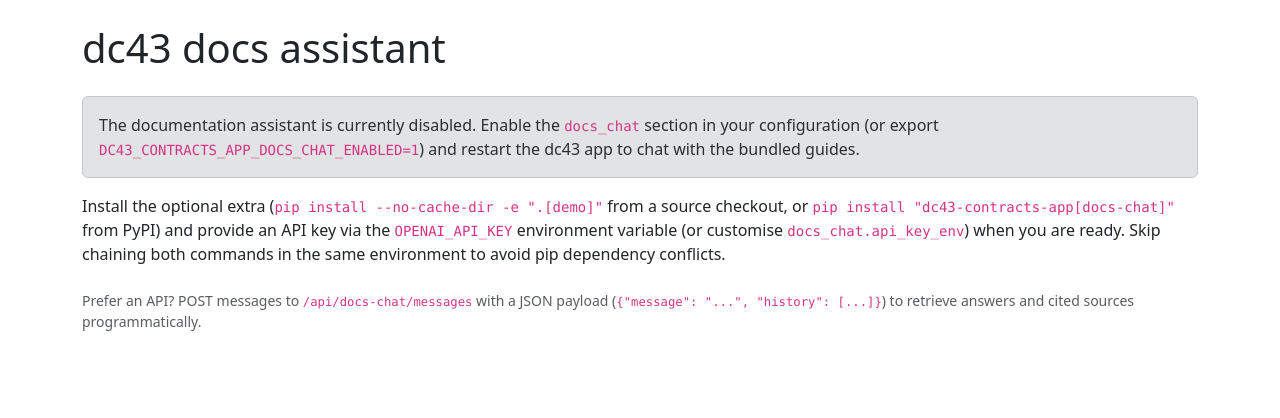
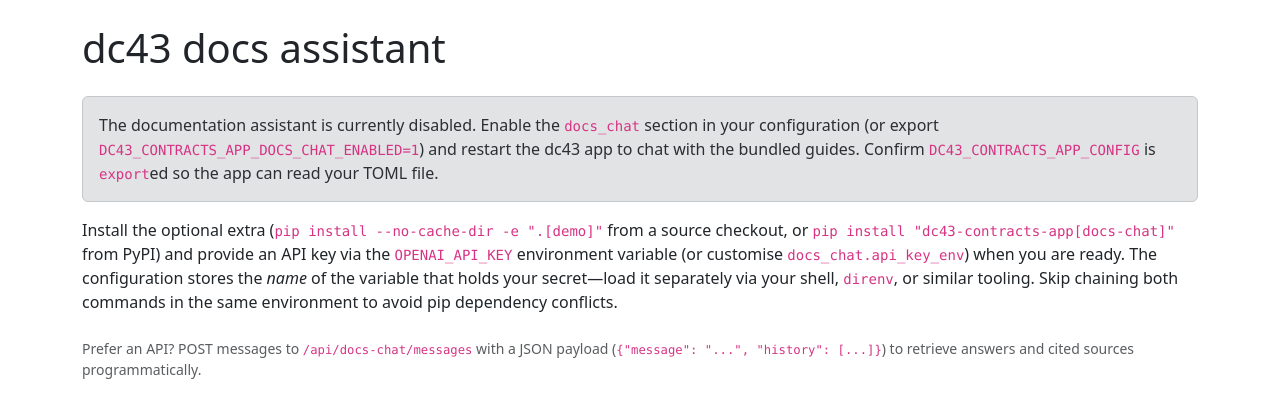
Before and after one commit to NextLab-SRL/dc43, a FastAPI app: template packages/dc43-contracts-app/src/dc43_contracts_app/templates/docs_chat.html in a window 1280 px wide. Shown: the part 56-474 px from the top of the page. Run offline with FastAPI, Linux system fonts and the light colour scheme; the template is opened without the code that fills it, so the values that code supplies are empty; some libraries are stand-ins or nearby versions.

Commit message:
Clarify docs chat config environment requirements

```diff
--- a/docs/templates/dc43-contracts-app.toml
+++ b/docs/templates/dc43-contracts-app.toml
@@ -1,6 +1,9 @@
 # Example configuration for the dc43 contracts application.
 # Copy this file next to your deployment (e.g. /etc/dc43/contracts-app.toml)
-# and update the paths to match your environment.
+# and update the paths to match your environment. Export the file path via
+# `DC43_CONTRACTS_APP_CONFIG=/path/to/contracts-app.toml` before launching the
+# demo so the app picks it up, and remember that `docs_chat.api_key_env`
+# contains the *name* of the environment variable that stores your secret.
 
 [workspace]
 # Location where draft contracts and attachments are stored.
--- a/packages/dc43-contracts-app/src/dc43_contracts_app/templates/docs_chat.html
+++ b/packages/dc43-contracts-app/src/dc43_contracts_app/templates/docs_chat.html
@@ -6,21 +6,22 @@
   <div class="alert alert-secondary" role="alert">
     The documentation assistant is currently disabled. Enable the <code>docs_chat</code> section in your
     configuration (or export <code>DC43_CONTRACTS_APP_DOCS_CHAT_ENABLED=1</code>) and restart the dc43 app to chat with the
-    bundled guides.
+    bundled guides. Confirm <code>DC43_CONTRACTS_APP_CONFIG</code> is <code>export</code>ed so the app can read your TOML file.
   </div>
   <p>
     Install the optional extra (<code>pip install --no-cache-dir -e ".[demo]"</code> from a source checkout, or
     <code>pip install "dc43-contracts-app[docs-chat]"</code> from PyPI) and provide an API key via the
-    <code>OPENAI_API_KEY</code> environment variable (or customise <code>docs_chat.api_key_env</code>) when you are ready. Skip
-    chaining both commands in the same environment to avoid pip dependency conflicts.
+    <code>OPENAI_API_KEY</code> environment variable (or customise <code>docs_chat.api_key_env</code>) when you are ready. The
+    configuration stores the <em>name</em> of the variable that holds your secret—load it separately via your shell, <code>direnv</code>,
+    or similar tooling. Skip chaining both commands in the same environment to avoid pip dependency conflicts.
   </p>
 {% elif not status.ready %}
   <div class="alert alert-warning" role="alert">
     {{ status.message or "The documentation assistant is not ready yet." }}
   </div>
   <p class="mb-0">
-    Confirm the <code>docs_chat</code> configuration is enabled, the docs-chat extra is installed, and an API key is exposed via the
-    configured environment variable before retrying.
+    Confirm the <code>docs_chat</code> configuration is enabled, the docs-chat extra is installed, your config path is exported via
+    <code>DC43_CONTRACTS_APP_CONFIG</code>, and an API key is exposed via the configured environment variable before retrying.
   </p>
 {% else %}
   <p class="text-muted">
```
Also changed, not shown: docs/service-backends-configuration.md (+6 -0 lines), CHANGELOG.md, docs/getting-started/README.md, 2 other files.
